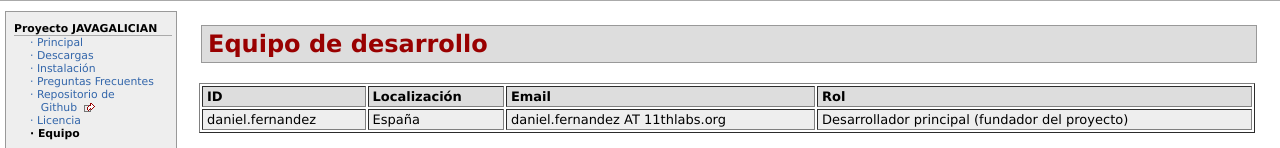
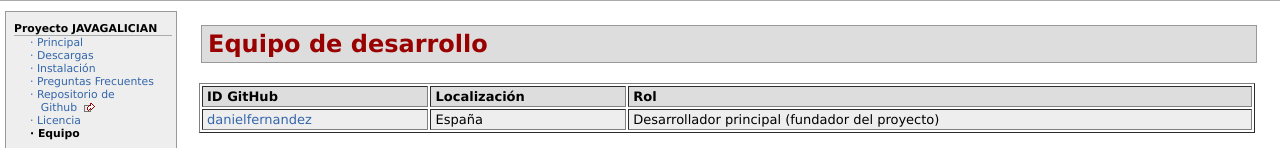
Before and after one commit to javagalician/javagalician.github.com, a plain HTML site: page es/team.html in a window 1280 px wide. Shown: the part 119-267 px from the top of the page. Drawn offline with Linux system fonts and the light colour scheme.

Commit message:
Refactored team pages

```diff
--- a/es/team.html
+++ b/es/team.html
@@ -82,7 +82,21 @@
     </div>
     <div id="bodyColumn">
       <div id="contentBox">
-        <div class="section"><h2>Equipo de desarrollo<a name="Equipo_de_desarrollo"></a></h2><table border="1" class="bodyTable"><tr class="a"><td align="left"><b>ID</b></td><td align="left"><b>Localizaci&#xf3;n</b></td><td align="left"><b>Email</b></td><td align="left"><b>Rol</b></td></tr><tr class="b"><td align="left">daniel.fernandez</td><td align="left">Espa&#xf1;a</td><td align="left">daniel.fernandez AT 11thlabs.org</td><td align="left">Desarrollador principal (fundador del proyecto)</td></tr></table></div>
+        <div class="section">
+          <h2>Equipo de desarrollo<a name="Equipo_de_desarrollo"></a></h2>
+          <table border="1" class="bodyTable">
+            <tr class="a">
+              <td align="left"><b>ID GitHub</b></td>
+              <td align="left"><b>Localizaci&#xf3;n</b></td>
+              <td align="left"><b>Rol</b></td>
+            </tr>
+            <tr class="b">
+              <td align="left"><a href="https://github.com/danielfernandez">danielfernandez</a></td>
+              <td align="left">Espa&#xf1;a</td>
+              <td align="left">Desarrollador principal (fundador del proyecto)</td>
+            </tr>
+          </table>
+        </div>
       </div>
     </div>
     <div class="clear">
```
Also changed, not shown: gl/team.html (+15 -1 lines), team.html (+15 -1 lines).
